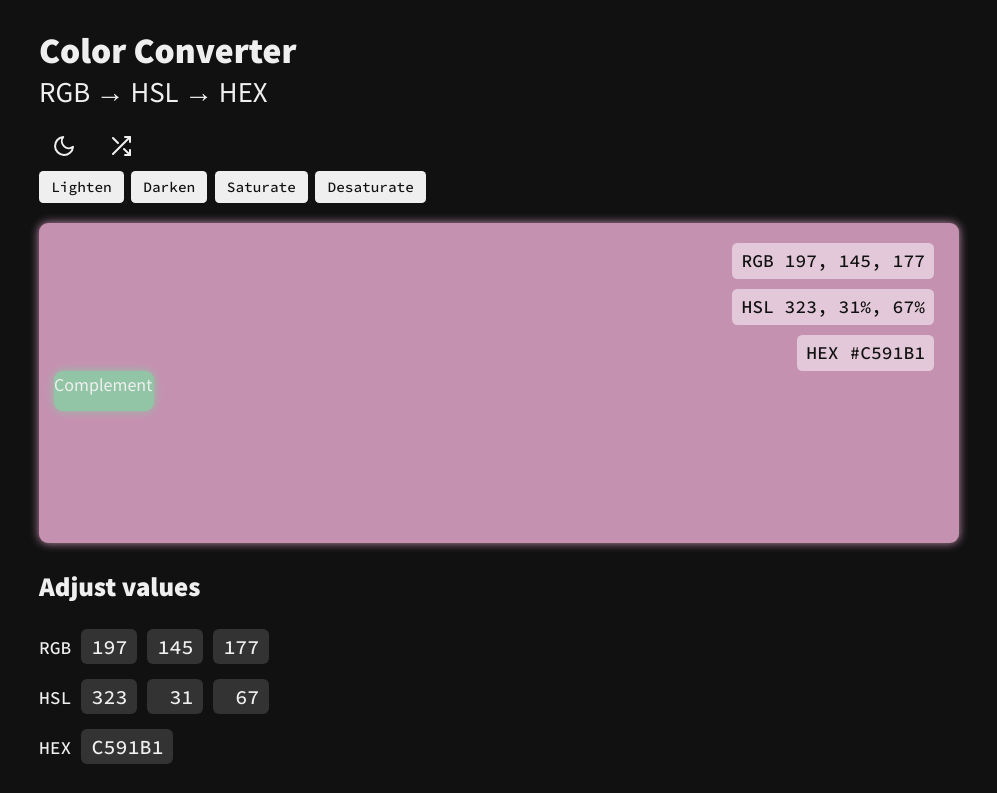
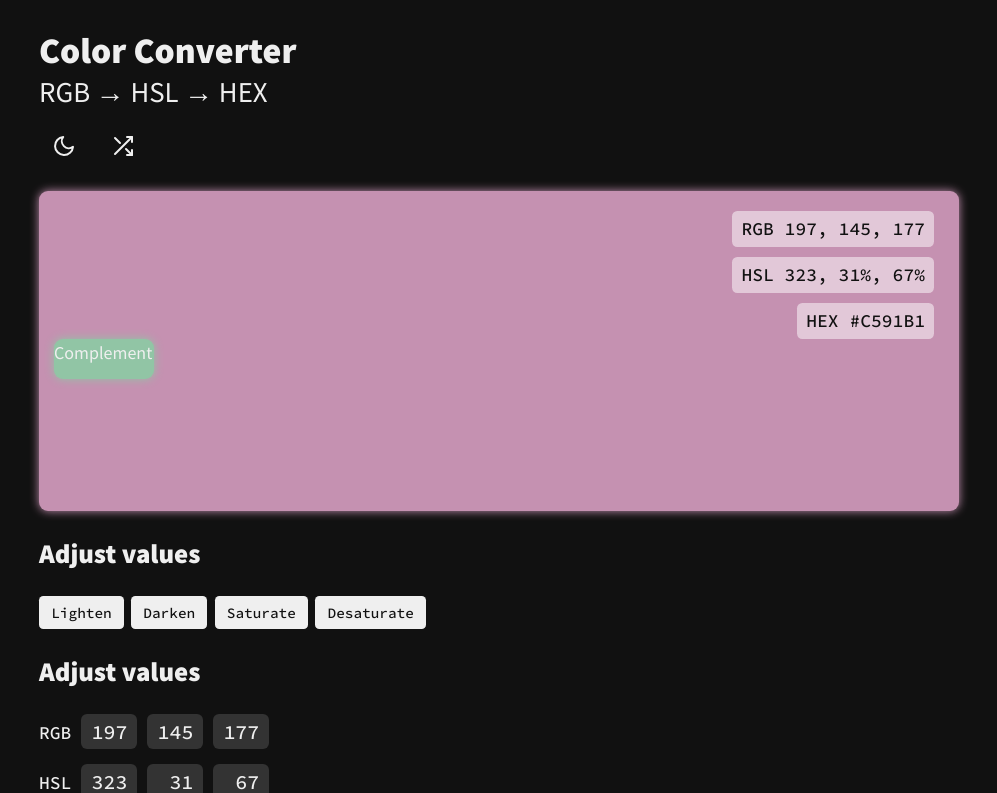
Before and after one commit to murbar/web-color-tool, a React (Create React App) app: page / in a window 1280 px wide. Shown: the top 793 px of the page, without its empty margins (141-1138 px from the left). Built offline with nearby package versions, Linux system fonts and the light colour scheme.

Commit message:
Move control buttons

```diff
--- a/src/App.jsx
+++ b/src/App.jsx
@@ -32,9 +32,6 @@ const StyledWrapper = styled.div`
 
 const Controls = styled.div`
   margin: -1rem 0 2rem;
-  button {
-    font-size: 0.8em;
-  }
 `;
 
 const deriveColorState = (rgbValues = [0, 0, 0]) => {
@@ -97,10 +94,11 @@ function App({ initialColor, darkMode, location, history }) {
         <Controls>
           <ThemeControl onToggle={toggleTheme} toggled={darkMode} />
           <RandomizeControl onClick={randomizeColor} />
-          <ColorAdjustControls setColor={setColor} colorValues={colorValues} />
         </Controls>
         <Preview colorValues={colorValues} />
         {/* <Swatch rgbValues={colorValues.rgb} /> */}
+        <h2>Adjust values</h2>
+        <ColorAdjustControls setColor={setColor} colorValues={colorValues} />
         <ValueInputs setColor={setColor} colorValues={colorValues} />
         <ValuePicker setColor={setColor} colorValues={colorValues} />
         {/* <Link to="/hsl/168/81/56">Green color</Link> */}
--- a/src/components/ColorAdjustControls.js
+++ b/src/components/ColorAdjustControls.js
@@ -1,7 +1,14 @@
 import React from 'react';
-// import styled from 'styled-components';
+import styled from 'styled-components';
 import colorConvert from 'colorConvert';
 import Button from 'components/common/Button';
+
+const Styles = styled.div`
+  margin-bottom: 1.5rem;
+  button {
+    font-size: 0.8em;
+  }
+`;
 
 const ColorAdjustControls = ({ setColor, colorValues }) => {
   let [h, s, l] = colorValues.hsl;
@@ -33,12 +40,12 @@ const ColorAdjustControls = ({ setColor, colorValues }) => {
   };
 
   return (
-    <div>
+    <Styles>
       <Button onClick={lighten}>Lighten</Button>
       <Button onClick={darken}>Darken</Button>
       <Button onClick={saturate}>Saturate</Button>
       <Button onClick={desaturate}>Desaturate</Button>
-    </div>
+    </Styles>
   );
 };
 
```
